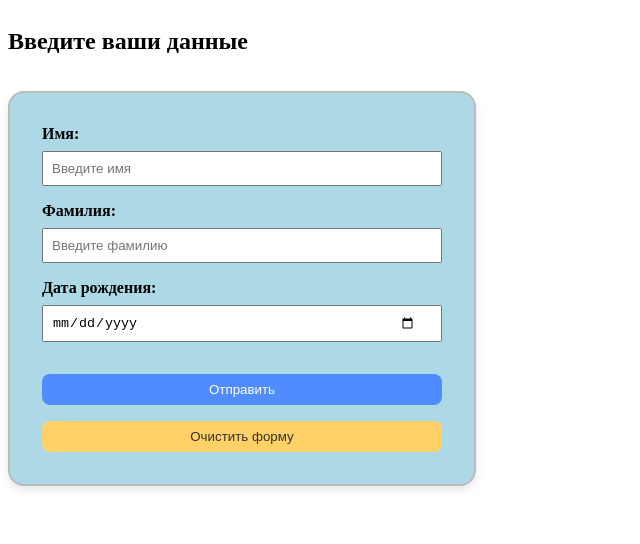
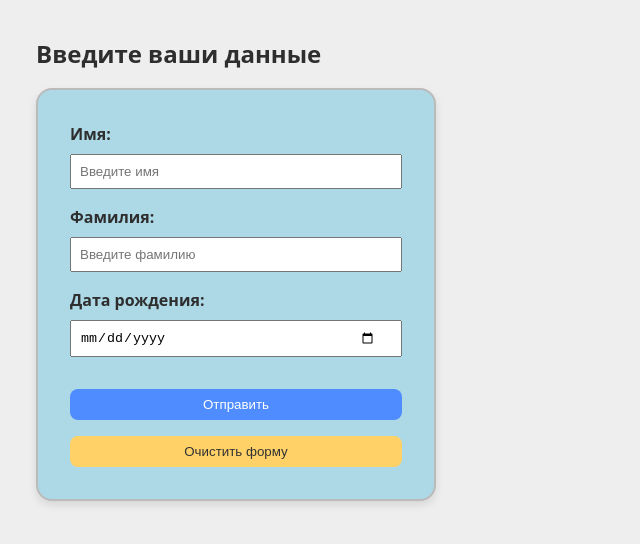
Before and after one commit to AlexandrMaspanov/numerology, a React (Vite) app: page / in a window 1280 px wide. Shown: the top 544 px of the page, without its empty margins (0-640 px from the left). Built offline with nearby package versions, Linux system fonts and the light colour scheme; no server answers.

Commit message:
style: add global styles

```diff
--- /dev/null
+++ b/src/styles/global.css
@@ -0,0 +1,46 @@
+html {
+    font-size: 16px;
+    box-sizing: border-box;
+}
+
+*, *::before, *::after {
+    box-sizing: border-box;
+}
+
+body {
+    margin: 0;
+    padding: 1rem;
+    font-family: system-ui, sans-serif;
+    line-height: 1.5;
+    background-color: #eee;
+    color: #2e2e2e;
+}
+
+h1, h2, h3,
+h4, h5, h6,
+p, ul, li {
+    margin: 0;
+    padding: 0;
+}
+
+.wrapper {
+    display: flex;
+    justify-content: space-between;
+    align-items: flex-start;
+    gap: 1.5rem;
+    padding: 1.25rem;
+    flex-wrap: wrap;
+}
+
+.loaderContainer {
+    flex: 1;
+}
+
+@media (max-width: 768px) {
+    html {
+        font-size: 14px;
+    }
+    .wrapper {
+        flex-direction: column;
+    }
+}
```
Also changed, not shown: src/main.jsx (+4 -3 lines).
